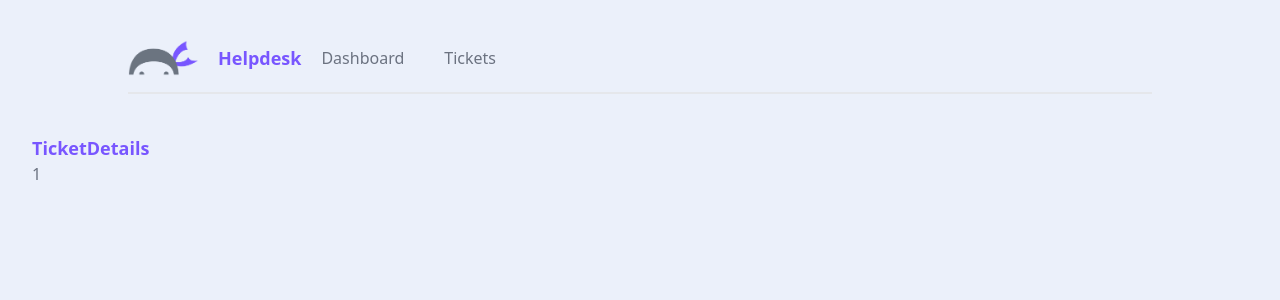
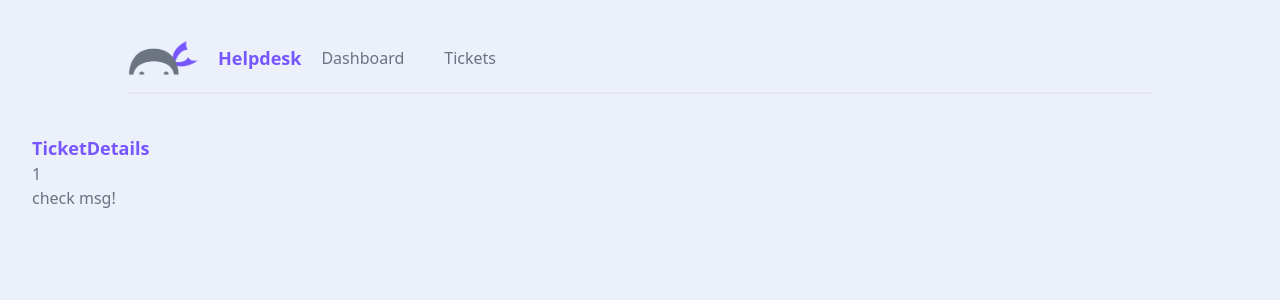
Before and after one commit to KavinT06/Help_desk, a Next.js app: page /tickets/1 in a window 1280 px wide. Shown: the top 300 px of the page. Built offline with nearby package versions, Linux system fonts and the light colour scheme.

Commit message:
Add additional tags

```diff
--- a/app/tickets/[id]/page.jsx
+++ b/app/tickets/[id]/page.jsx
@@ -8,6 +8,7 @@ export default function TicketDetails({ params }) {
     <div>
       <h1>TicketDetails</h1>
       <p>{id}</p>
+      <p>check msg!</p>
     </div>
   )
 }
```
